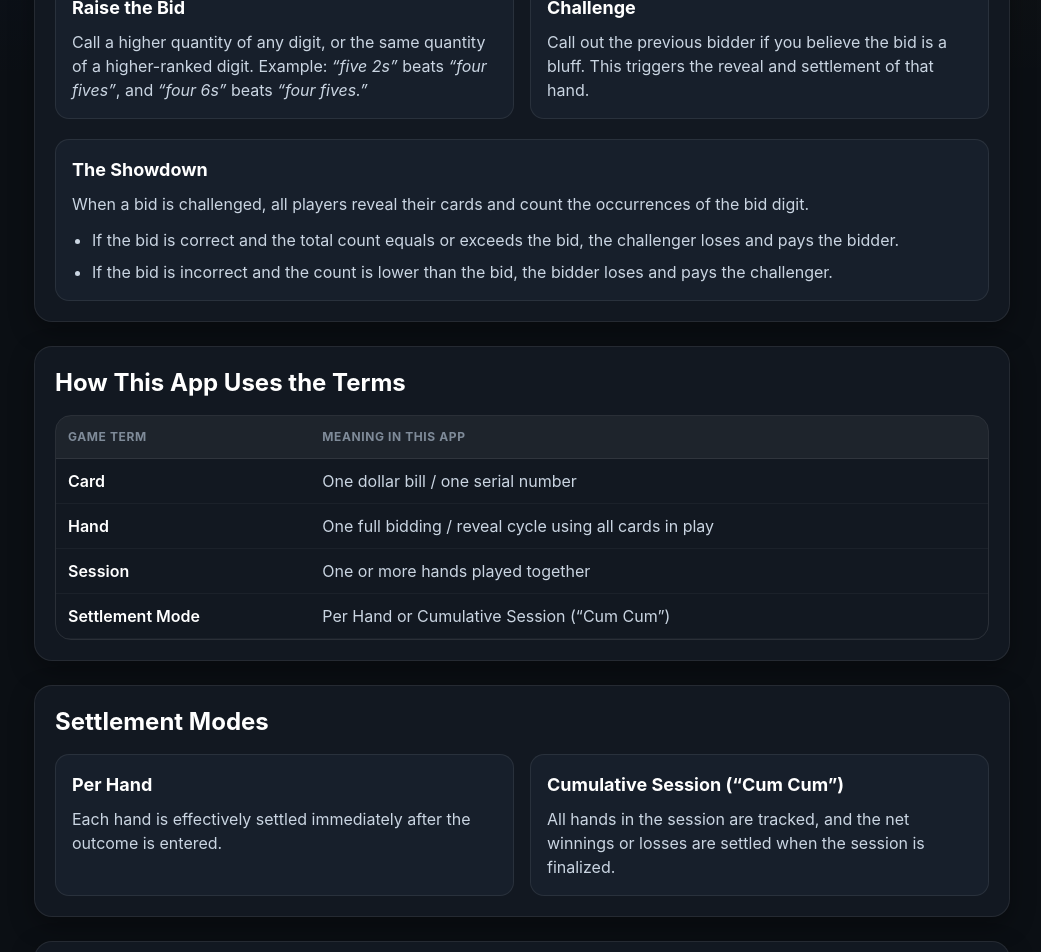
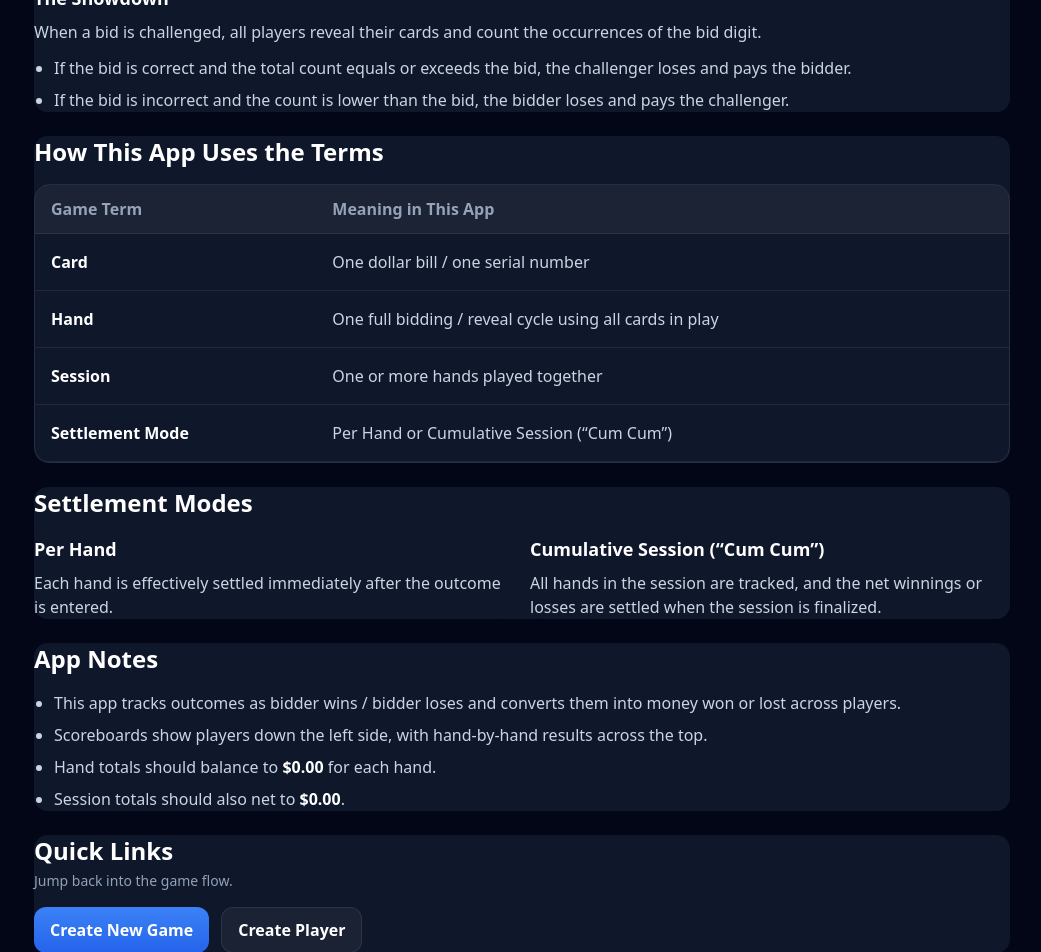
Before and after one commit to selahvidallc/liarspokerclub-web, a Next.js app: page /info in a window 1280 px wide. Shown: the part 780-1732 px from the top of the page, without its empty margins (118-1159 px from the left). Built offline with nearby package versions, Linux system fonts and the light colour scheme; no server answers.

Commit message:
clean theme system + accessibility improvements

```diff
--- a/app/globals.css
+++ b/app/globals.css
@@ -1,49 +1,60 @@
 @import "tailwindcss";
 
-/* ------------------------------------------------ */
-/* Liars Poker Design System                        */
-/* ------------------------------------------------ */
+/* ======================================================== */
+/* GLOBAL THEME SYSTEM (THIS DRIVES EVERYTHING)              */
+/* ======================================================== */
 
 :root {
-  /* Core backgrounds */
-  --lp-bg: #0b0f14;
-  --lp-surface: #121821;
-  --lp-surface-soft: #171f2b;
-  --lp-surface-elevated: #1c2633;
+  --bg: #020617;
+  --card: #0f172a;
+  --text: #ffffff;
+  --muted: #94a3b8;
 
-  /* Text */
-  --lp-text: #f5f7fb;
-  --lp-text-soft: #b6c2d1;
-  --lp-text-muted: #7f8b99;
+  --border: rgba(255, 255, 255, 0.08);
+  --border-strong: rgba(255, 255, 255, 0.16);
 
-  /* Accent colors */
-  --lp-primary: #2563eb;
-  --lp-primary-hover: #3b82f6;
+  --primary: #2563eb;
+  --primary-hover: #3b82f6;
 
-  --lp-gold: #d4af37;
-  --lp-gold-soft: #f0d77a;
+  --gold: #d4af37;
+  --gold-soft: #f0d77a;
 
-  /* Borders */
-  --lp-border: rgba(255, 255, 255, 0.08);
-  --lp-border-strong: rgba(255, 255, 255, 0.16);
+  --positive: #22c55e;
+  --negative: #ef4444;
 
-  /* Status */
-  --money-green: #22c55e;
-  --money-red: #ef4444;
-
-  /* Radius */
-  --lp-radius-sm: 10px;
-  --lp-radius-md: 14px;
-  --lp-radius-lg: 18px;
-
-  /* Shadows */
-  --lp-shadow-soft: 0 8px 24px rgba(0, 0, 0, 0.35);
-  --lp-shadow-lg: 0 18px 50px rgba(0, 0, 0, 0.45);
+  --radius: 14px;
 }
 
-/* ------------------------------------------------ */
-/* Base Page                                        */
-/* ------------------------------------------------ */
+/* ================= HIGH CONTRAST ================= */
+
+[data-theme="high-contrast"] {
+  --bg: #0b0f1a;
+  --card: #111827;
+  --text: #ffffff;
+  --muted: #cbd5f5;
+
+  --positive: #4ade80;
+  --negative: #f87171;
+}
+
+/* ================= LIGHT MODE ================= */
+
+[data-theme="light"] {
+  --bg: #f8fafc;
+  --card: #ffffff;
+  --text: #0f172a;
+  --muted: #475569;
+
+  --border: rgba(0, 0, 0, 0.08);
+  --border-strong: rgba(0, 0, 0, 0.16);
+
+  --positive: #16a34a;
+  --negative: #dc2626;
+}
+
+/* ======================================================== */
+/* BASE                                                     */
+/* ======================================================== */
 
 * {
   box-sizing: border-box;
@@ -51,459 +62,140 @@
 
 html {
   -webkit-font-smoothing: antialiased;
-  -moz-osx-font-smoothing: grayscale;
 }
 
 body {
-  margin: 0;
-  background:
-    radial-gradient(circle at 10% 0%, rgba(37, 99, 235, 0.15), transparent 35%),
-    radial-gradient(circle at 90% 0%, rgba(212, 175, 55, 0.12), transparent 35%),
-    var(--lp-bg);
-  color: var(--lp-text);
-  font-family:
-    "Inter",
-    "Segoe UI",
-    system-ui,
-    -apple-system,
-    sans-serif;
+  background: var(--bg);
+  color: var(--text);
 }
 
-/* ------------------------------------------------ */
-/* Cards                                            */
-/* ------------------------------------------------ */
+/* ======================================================== */
+/* CARDS                                                    */
+/* ======================================================== */
 
-.lp-card {
-  background: var(--lp-surface);
-  border: 1px solid var(--lp-border);
-  border-radius: var(--lp-radius-lg);
-  padding: 20px;
-  box-shadow: var(--lp-shadow-soft);
+.lp-card,
+.lp-card-soft {
+  background: var(--card);
+  color: var(--text);
+  border-radius: var(--radius);
 }
 
-.lp-card-soft {
-  background: var(--lp-surface-soft);
-  border: 1px solid var(--lp-border);
-  border-radius: var(--lp-radius-md);
-  padding: 16px;
-}
-
-/* ------------------------------------------------ */
-/* Titles                                           */
-/* ------------------------------------------------ */
+/* ======================================================== */
+/* TEXT                                                     */
+/* ======================================================== */
 
 .lp-title {
   font-size: 1.4rem;
   font-weight: 700;
-  letter-spacing: -0.02em;
-  color: var(--lp-text);
-}
-
-.lp-title-accent {
-  color: var(--lp-gold);
 }
 
 .lp-subtitle {
-  color: var(--lp-text-soft);
+  color: var(--muted);
   font-size: 0.9rem;
-  margin-top: 4px;
 }
 
-/* ------------------------------------------------ */
-/* Buttons                                          */
-/* ------------------------------------------------ */
+/* ======================================================== */
+/* BUTTONS                                                  */
+/* ======================================================== */
 
 .lp-button {
-  display: inline-flex;
-  align-items: center;
-  justify-content: center;
-  gap: 6px;
-  min-height: 42px;
+  background: linear-gradient(180deg, var(--primary-hover), var(--primary));
+  color: white;
+  border-radius: 12px;
   padding: 10px 16px;
-  border-radius: 12px;
-  border: none;
   font-weight: 700;
-  font-size: 0.9rem;
-  cursor: pointer;
-  color: white;
-  text-decoration: none;
-  background: linear-gradient(180deg, var(--lp-primary-hover), var(--lp-primary));
-  transition:
-    transform 0.15s ease,
-    box-shadow 0.15s ease,
-    background 0.15s ease;
-  box-shadow: 0 6px 18px rgba(37, 99, 235, 0.35);
-}
-
-.lp-button:hover {
-  transform: translateY(-1px);
-  box-shadow: 0 10px 22px rgba(37, 99, 235, 0.45);
-}
-
-.lp-button:disabled {
-  opacity: 0.6;
-  cursor: not-allowed;
-  transform: none;
 }
 
 .lp-button-secondary {
-  display: inline-flex;
-  align-items: center;
-  justify-content: center;
-  gap: 6px;
-  min-height: 42px;
+  border: 1px solid var(--border);
+  background: rgba(255, 255, 255, 0.05);
+  color: var(--text);
+  border-radius: 12px;
   padding: 10px 16px;
-  border-radius: 12px;
-  border: 1px solid var(--lp-border);
-  font-weight: 700;
-  font-size: 0.9rem;
-  cursor: pointer;
-  text-decoration: none;
-  color: var(--lp-text);
-  background: rgba(255, 255, 255, 0.05);
-  transition:
-    background 0.15s ease,
-    border-color 0.15s ease,
-    color 0.15s ease;
 }
 
 .lp-button-secondary:hover {
-  background: rgba(255, 255, 255, 0.08);
-  border-color: var(--lp-border-strong);
-  color: white;
+  border-color: var(--border-strong);
 }
 
-.lp-button-gold {
-  display: inline-flex;
-  align-items: center;
-  justify-content: center;
-  gap: 6px;
-  min-height: 42px;
-  padding: 10px 16px;
-  border-radius: 12px;
-  border: none;
-  font-weight: 700;
-  font-size: 0.9rem;
-  cursor: pointer;
-  text-decoration: none;
-  background: linear-gradient(180deg, var(--lp-gold-soft), var(--lp-gold));
-  color: #111;
-}
-
-/* ------------------------------------------------ */
-/* Links                                            */
-/* ------------------------------------------------ */
-
-a {
-  color: var(--lp-gold-soft);
-  text-decoration: none;
-}
-
-a:hover {
-  color: white;
-}
-
-.lp-link {
-  color: var(--lp-gold-soft);
-  text-decoration: none;
-}
-
-.lp-link:hover {
-  color: white;
-}
-
-/* ------------------------------------------------ */
-/* Inputs                                           */
-/* ------------------------------------------------ */
-
-.lp-app .lp-card input,
-.lp-app .lp-card select,
-.lp-app .lp-card textarea,
-.lp-app .lp-card-soft input,
-.lp-app .lp-card-soft select,
-.lp-app .lp-card-soft textarea {
-  width: 100%;
-  background: rgba(255, 255, 255, 0.04);
-  border: 1px solid var(--lp-border);
-  border-radius: 12px;
-  padding: 10px 12px;
-  color: var(--lp-text);
-  outline: none;
-  transition:
-    border-color 0.15s ease,
-    box-shadow 0.15s ease,
-    background 0.15s ease;
-  color-scheme: dark;
-}
-
-.lp-app .lp-card input::placeholder,
-.lp-app .lp-card textarea::placeholder,
-.lp-app .lp-card-soft input::placeholder,
-.lp-app .lp-card-soft textarea::placeholder {
-  color: var(--lp-text-muted);
-}
-
-.lp-app .lp-card input:focus,
-.lp-app .lp-card select:focus,
-.lp-app .lp-card textarea:focus,
-.lp-app .lp-card-soft input:focus,
-.lp-app .lp-card-soft select:focus,
-.lp-app .lp-card-soft textarea:focus {
-  border-color: var(--lp-primary);
-  box-shadow: 0 0 0 3px rgba(37, 99, 235, 0.2);
-  background: rgba(255, 255, 255, 0.06);
-}
-
-/* keep checkboxes/radios from stretching */
-.lp-app .lp-card input[type="checkbox"],
-.lp-app .lp-card input[type="radio"],
-.lp-app .lp-card-soft input[type="checkbox"],
-.lp-app .lp-card-soft input[type="radio"] {
-  width: auto;
-  accent-color: var(--lp-primary);
-}
-
-/* ------------------------------------------------ */
-/* Native select / dropdown fixes                   */
-/* ------------------------------------------------ */
-
-select {
-  appearance: none;
-  -webkit-appearance: none;
-  -moz-appearance: none;
-
-  background-color: rgba(255, 255, 255, 0.04);
-  color: var(--lp-text);
-  border: 1px solid var(--lp-border);
-  padding-right: 42px;
-  cursor: pointer;
-
-  background-image:
-    linear-gradient(45deg, transparent 50%, var(--lp-text-soft) 50%),
-    linear-gradient(135deg, var(--lp-text-soft) 50%, transparent 50%);
-  background-position:
-    calc(100% - 18px) calc(50% - 3px),
-    calc(100% - 12px) calc(50% - 3px);
-  background-size: 6px 6px, 6px 6px;
-  background-repeat: no-repeat;
-}
-
-/* force option readability */
-select option {
-  background: #111827;
-  color: #f8fafc;
-}
-
-/* helps some browsers keep selected text readable */
-select:focus option,
-select:active option,
-select option:checked {
-  background: #111827;
-  color: #f8fafc;
-}
-
-/* hide old IE arrow if ever relevant */
-select::-ms-expand {
-  display: none;
-}
-
-.lp-app .lp-card input:-webkit-autofill,
-.lp-app .lp-card input:-webkit-autofill:hover,
-.lp-app .lp-card input:-webkit-autofill:focus,
-.lp-app .lp-card textarea:-webkit-autofill,
-.lp-app .lp-card select:-webkit-autofill,
-.lp-app .lp-card-soft input:-webkit-autofill,
-.lp-app .lp-card-soft input:-webkit-autofill:hover,
-.lp-app .lp-card-soft input:-webkit-autofill:focus,
-.lp-app .lp-card-soft textarea:-webkit-autofill,
-.lp-app .lp-card-soft select:-webkit-autofill {
-  -webkit-text-fill-color: var(--lp-text);
-  -webkit-box-shadow: 0 0 0 1000px #111827 inset;
-  transition: background-color 9999s ease-in-out 0s;
-}
-
-/* ------------------------------------------------ */
-/* Tables                                           */
-/* ------------------------------------------------ */
-
-table {
-  width: 100%;
-  border-collapse: collapse;
-}
-
-th {
-  text-align: left;
-  font-size: 0.75rem;
-  text-transform: uppercase;
-  letter-spacing: 0.05em;
-  color: var(--lp-text-muted);
-  padding: 12px;
-  border-bottom: 1px solid var(--lp-border);
-}
-
-td {
-  padding: 10px 12px;
-  border-bottom: 1px solid rgba(255,255,255,.04);
-}
-
-tr:hover td {
-  background: rgba(255, 255, 255, 0.03);
-}
-
-/* ------------------------------------------------ */
-/* Badges                                           */
-/* ------------------------------------------------ */
-
-.lp-badge {
-  display: inline-flex;
-  align-items: center;
-  justify-content: center;
-  padding: 4px 10px;
-  border-radius: 999px;
-  font-size: 0.75rem;
-  font-weight: 600;
-  background: rgba(212, 175, 55, 0.12);
-  border: 1px solid rgba(212, 175, 55, 0.18);
-  color: var(--lp-gold-soft);
-}
-
-.lp-badge-neutral {
-  display: inline-flex;
-  align-items: center;
-  justify-content: center;
-  padding: 4px 10px;
-  border-radius: 999px;
-  font-size: 0.75rem;
-  font-weight: 600;
-  background: rgba(255, 255, 255, 0.06);
-  border: 1px solid var(--lp-border);
-  color: var(--lp-text-soft);
-}
-
-.lp-badge-success {
-  display: inline-flex;
-  align-items: center;
-  justify-content: center;
-  padding: 4px 10px;
-  border-radius: 999px;
-  font-size: 0.75rem;
-  font-weight: 600;
-  background: rgba(34, 197, 94, 0.14);
-  border: 1px solid rgba(34, 197, 94, 0.22);
-  color: #86efac;
-}
-
-/* ------------------------------------------------ */
-/* Money                                            */
-/* ------------------------------------------------ */
-
-.money-positive {
-  color: var(--money-green);
-  font-weight: 600;
-}
-
-.money-negative {
-  color: var(--money-red);
-  font-weight: 600;
-}
-
-/* ------------------------------------------------ */
-/* Scrollbar                                        */
-/* ------------------------------------------------ */
-
-::-webkit-scrollbar {
-  width: 10px;
-  height: 10px;
-}
-
-::-webkit-scrollbar-track {
-  background: #0f141b;
-}
-
-::-webkit-scrollbar-thumb {
-  background: #2a3442;
-  border-radius: 999px;
-}
-
-::-webkit-scrollbar-thumb:hover {
-  background: #3a4758;
-}
-
-.lp-interactive-panel {
-  border: 1px solid rgba(96, 165, 250, 0.28);
-  background: rgba(30, 41, 59, 0.88);
-  box-shadow:
-    0 0 0 1px rgba(59, 130, 246, 0.06) inset,
-    0 10px 30px rgba(2, 6, 23, 0.24);
-  border-radius: 1rem;
-  padding: 1rem;
-}
-
-.lp-interactive-panel:focus-within {
-  border-color: rgba(96, 165, 250, 0.55);
-  box-shadow:
-    0 0 0 1px rgba(96, 165, 250, 0.18) inset,
-    0 0 0 3px rgba(59, 130, 246, 0.12);
-}
-
-.lp-interactive-title {
-  color: rgb(248 250 252);
-  font-weight: 700;
-  letter-spacing: 0.01em;
-}
-
-.lp-interactive-help {
-  color: rgb(148 163 184);
-  font-size: 0.875rem;
-}
-
-.lp-form-label {
-  display: block;
-  margin-bottom: 0.5rem;
-  font-size: 0.875rem;
-  font-weight: 700;
-  color: rgb(226 232 240);
-}
+/* ======================================================== */
+/* INPUTS                                                   */
+/* ======================================================== */
 
 .lp-input-strong,
 .lp-select-strong,
 .lp-textarea-strong {
   width: 100%;
-  border-radius: 0.9rem;
-  border: 1px solid rgba(148, 163, 184, 0.28);
-  background: rgba(248, 250, 252, 0.06);
-  color: rgb(248 250 252);
-  padding: 0.8rem 0.95rem;
-  outline: none;
-  transition:
-    border-color 140ms ease,
-    box-shadow 140ms ease,
-    background 140ms ease;
+  border-radius: 12px;
+  border: 1px solid var(--border);
+  background: rgba(255, 255, 255, 0.05);
+  color: var(--text);
+  padding: 10px;
 }
 
-.lp-input-strong::placeholder,
-.lp-textarea-strong::placeholder {
-  color: rgb(148 163 184);
+.lp-input-strong::placeholder {
+  color: var(--muted);
 }
 
-.lp-input-strong:focus,
-.lp-select-strong:focus,
-.lp-textarea-strong:focus {
-  border-color: rgba(96, 165, 250, 0.7);
-  background: rgba(248, 250, 252, 0.09);
-  box-shadow: 0 0 0 3px rgba(59, 130, 246, 0.14);
+.lp-input-strong:focus {
+  border-color: var(--primary);
 }
 
-.lp-toggle-row {
-  display: flex;
-  flex-wrap: wrap;
-  gap: 1rem;
-  align-items: center;
+/* ======================================================== */
+/* TABLES                                                   */
+/* ======================================================== */
+
+table {
+  width: 100%;
 }
 
-.lp-action-strip {
-  border: 1px solid rgba(96, 165, 250, 0.2);
-  background: rgba(15, 23, 42, 0.72);
+th {
+  color: var(--muted);
+  border-bottom: 1px solid var(--border);
+}
+
+td {
+  border-bottom: 1px solid var(--border);
+}
+
+/* ======================================================== */
+/* MONEY (IMPORTANT FIX)                                    */
+/* ======================================================== */
+
+.money-positive {
+  color: var(--positive);
+  font-weight: 600;
+}
+
+.money-negative {
+  color: var(--negative);
+  font-weight: 600;
+}
+
+/* ======================================================== */
+/* PANELS                                                   */
+/* ======================================================== */
+
+.lp-interactive-panel {
+  border: 1px solid var(--border);
+  background: var(--card);
   border-radius: 1rem;
   padding: 1rem;
 }
+
+.lp-form-label {
+  font-weight: 700;
+  margin-bottom: 6px;
+}
+
+/* ======================================================== */
+/* SCROLLBAR                                                */
+/* ======================================================== */
+
+::-webkit-scrollbar {
+  width: 10px;
+}
+
+::-webkit-scrollbar-thumb {
+  background: #2a3442;
+}
```
